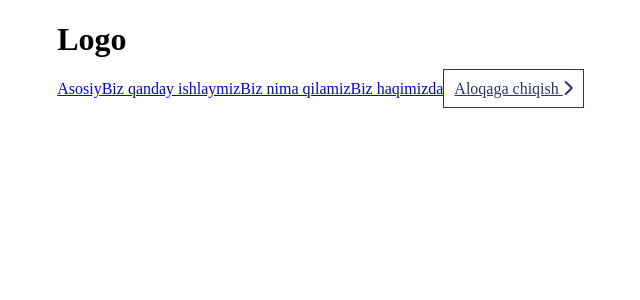
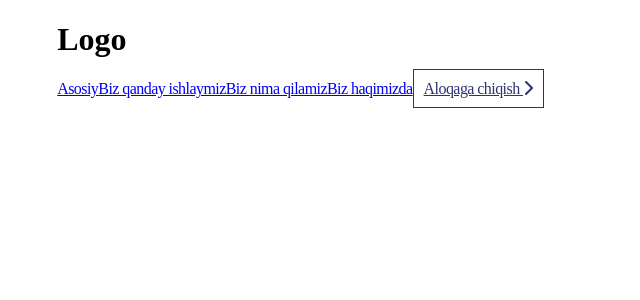
Before and after one commit to hakimov-dev/truck-service-landing, a Vue app: page / in a window 1280 px wide. Shown: the top 300 px of the page, without its empty margins (14-654 px from the left). Built offline with nearby package versions, Linux system fonts and the light colour scheme; the HTML template or start-up script is replaced by a standard one.

Commit message:
Added new style

```diff
--- a/src/components/Header/components/Navbar.vue
+++ b/src/components/Header/components/Navbar.vue
@@ -20,4 +20,10 @@ export default {
 </script>
 
 <style soped>
+ .links{
+     color: #113873;
+     font-size: 16px;
+     letter-spacing: -0.035em;
+     font-weight: normal;
+ }
 </style>
```
